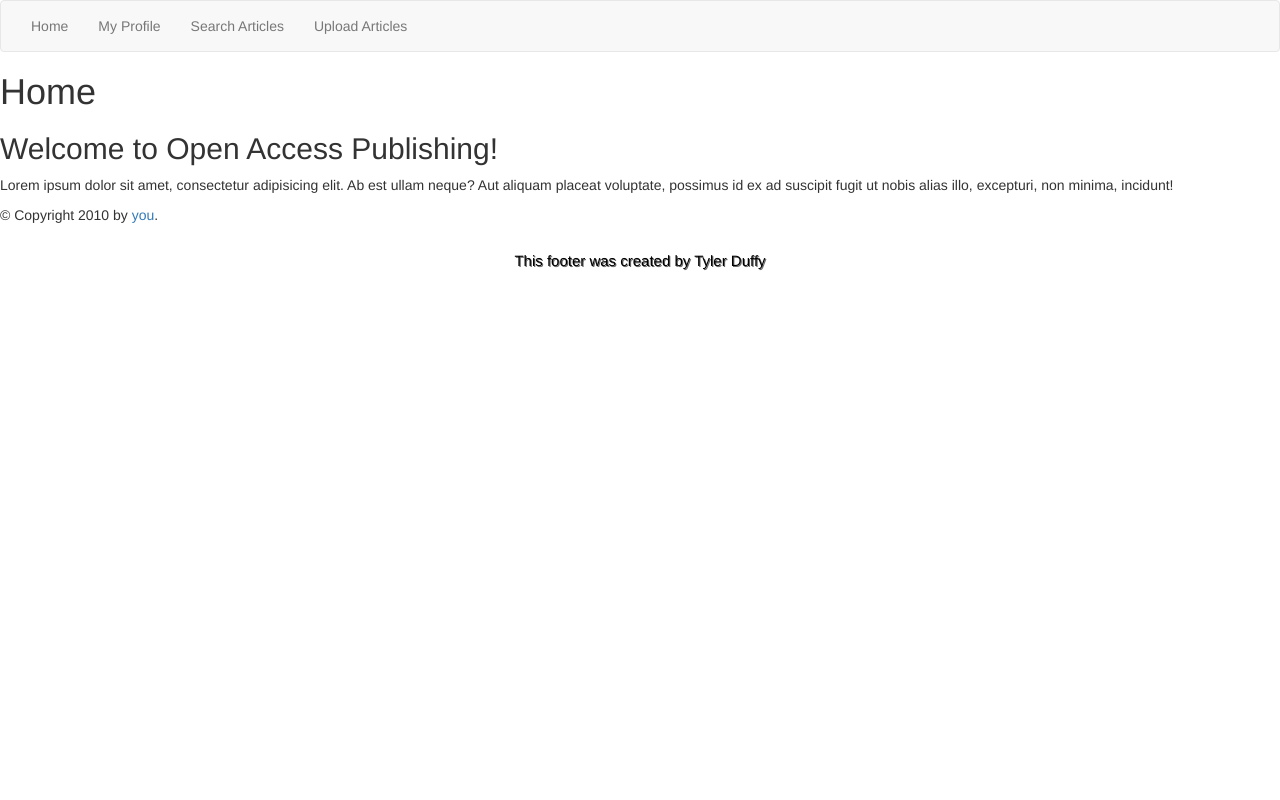
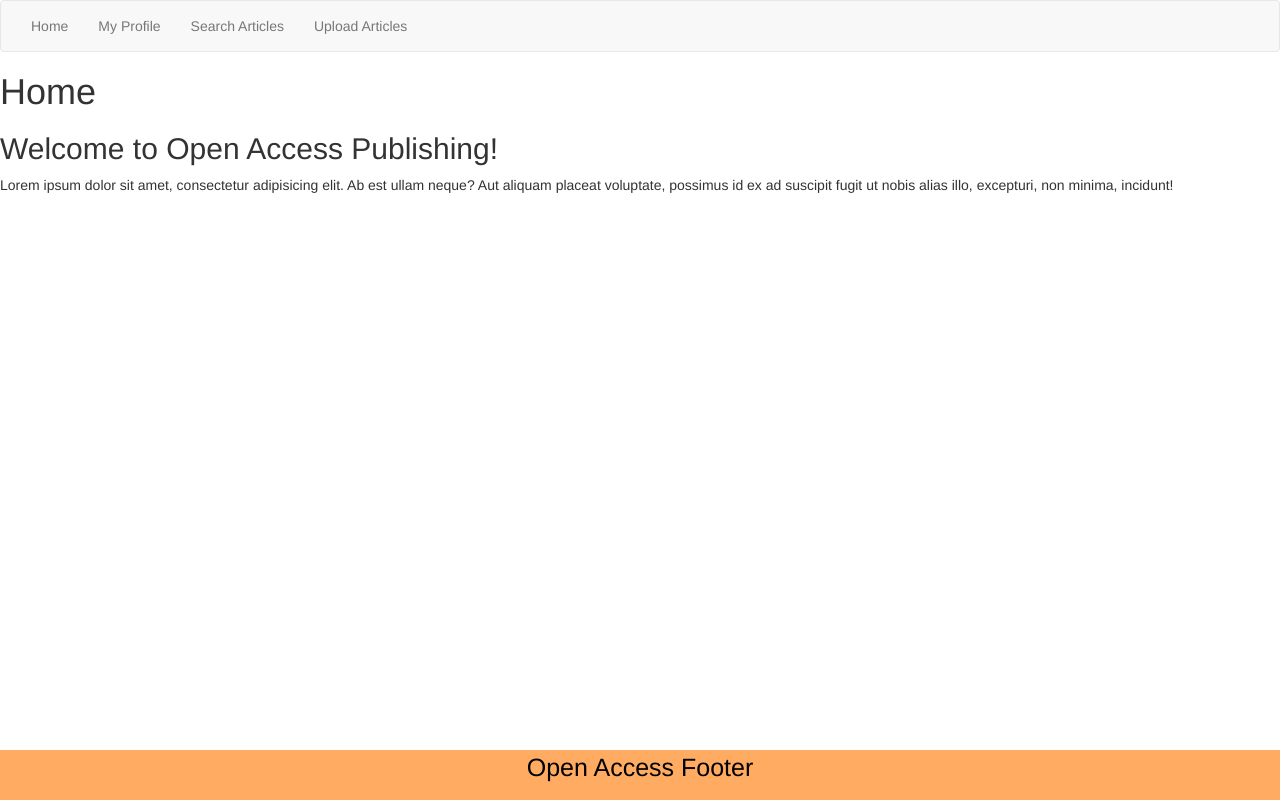
Before and after one commit to jenkinjk/RHIT-Senior-Project-Open-Access-Publishing-System-Sean-Feeney, a Flask app: page /home in a window 1280 px wide. Run offline with Flask 2, Linux system fonts and the light colour scheme; some libraries are stand-ins or nearby versions.

Commit message:
correct footer. stays on bottom of page, but will not overlap content. stays below content or bottom of page.

```diff
--- a/flask_code/static/css/lib/footer.css
+++ b/flask_code/static/css/lib/footer.css
@@ -1,8 +1,23 @@
-footer {
-	margin-top: 25px;
+html,
+body {
+	margin:0;
+	padding:0;
+	height:100%;
+}
+
+#wrapper {
+	min-height:100%;
+	position:relative;
+}
+
+#footer {
 	text-align: center;
-	font-family: 'prymeFont', 'Helvetica';
 	color: black;
-	font-size: 15px;
-	text-shadow: 1px 1px #696969;
+	font-size: 25px;
+	background:#ffab62; /* color can change whenever */
+	width:100%;
+	height:50px;
+	position:absolute;
+	bottom:0;
+	left:0;
 }
--- a/flask_code/templates/base.html
+++ b/flask_code/templates/base.html
@@ -2,14 +2,15 @@
 <html>
   <head>
     {% block head %}
-    <link rel="stylesheet" href="../static/css/lib/bootstrap.min.css">
     <link rel="stylesheet" href="{{ url_for('static', filename='css/lib/bootstrap.min.css') }}">
     <link rel="stylesheet" href="{{ url_for('static', filename='css/lib/footer.css') }}">
     <title>{% block title %}{% endblock %} - Open Scholar</title>
     {% endblock %}
   </head>
   <body>
+    <div id="wrapper">
 
+      <!-- nav bar -->
       {% block navbar %}
       <nav class="navbar navbar-default">
         <div class="container-fluid">
@@ -32,23 +33,21 @@
         </div>
       </nav>
       {% endblock %}
+      <!-- end of nav bar -->
 
-
+      <!-- content to be filled in by child pages -->
       <h1>{% block pageTitle %}{% endblock %}</h1>
       <div id="content">{% block content %}{% endblock %}</div>
-
-    <div id="footer">
-      {% block footer %}
-      &copy; Copyright 2010 by <a href="http://domain.invalid/">you</a>.
-      {% endblock %}
-    </div>
+      <!-- end of content -->
 
       <!-- footer -->
       <div class="row">
-      <footer>
-        This footer was created by Tyler Duffy
-      </footer>
+        <div id="footer">
+          Open Access Footer
         </div>
+      </div>
+      <!-- end of footer -->
 
+    </div> <!-- end of wrapper -->
   </body>
 </html>
```
Lines whose indentation alone changed are shown as unchanged.
